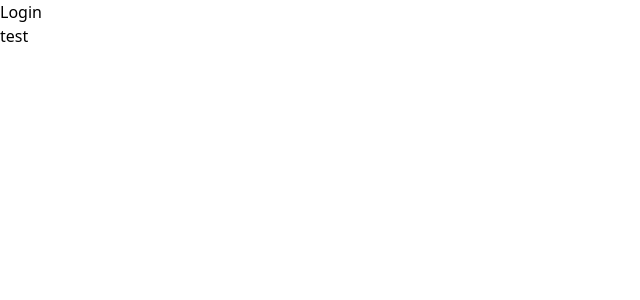
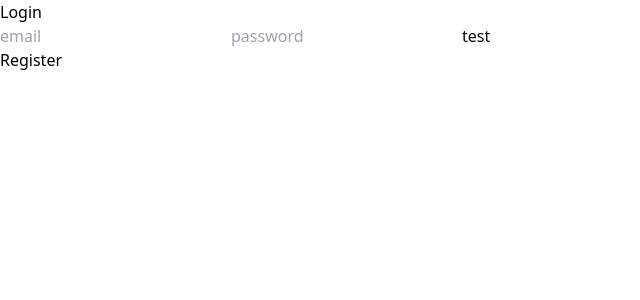
Before and after one commit to edgar-arturo-arrizon/blog, a React (Create React App) app in the folder client/: page /login in a window 1280 px wide. Shown: the top 300 px of the page, without its empty margins (0-640 px from the left). Built offline with nearby package versions, Linux system fonts and the light colour scheme.

Commit message:
login post req returning a proper authenticated token

```diff
--- a/client/src/components/Login.js
+++ b/client/src/components/Login.js
@@ -1,11 +1,46 @@
-import React, { Fragment } from 'react';
+import React, { useState } from 'react';
+import { Link, Redirect } from "react-router-dom";
 
 const Login = ( { setAuth }) => {
+  const [inputs , setInputs] = useState({
+    email: '',
+    password: '',
+  });
+
+  const { email, password } = inputs;
+
+  const handleChange = (e) => {
+    setInputs({...inputs, [e.target.name] : e.target.value})
+  }
+
+  const onSubmitForm =  async (e) => {
+    e.preventDefault();
+    try {
+      const body = { email, password };
+
+      const response = await fetch('http://localhost:5000/auth/login', {
+        method: 'POST',
+        headers: { 'Content-Type': 'application/json' },
+        body: JSON.stringify(body)
+      });
+      const parseRes = await response.json();
+      console.log(parseRes)
+    } catch (err) {
+      console.log('error at login')
+      console.error(err.message);
+    }
+
+  }
+
   return (
     <>
       <h1>Login</h1>
-      <button onClick={() => setAuth(true)}>test</button>
-
+      <form onSubmit={onSubmitForm}>
+        <input type="text" name="email" placeholder='email' text="email" onChange={(e) => handleChange(e)} value={email} />
+        <input type="text" name="password" placeholder='password' text="password" onChange={(e) => handleChange(e)} value={password} />
+        <button>test</button>
+      </form>
+      <Link to='/register'>Register</Link>
     </>
   )
 }
```
